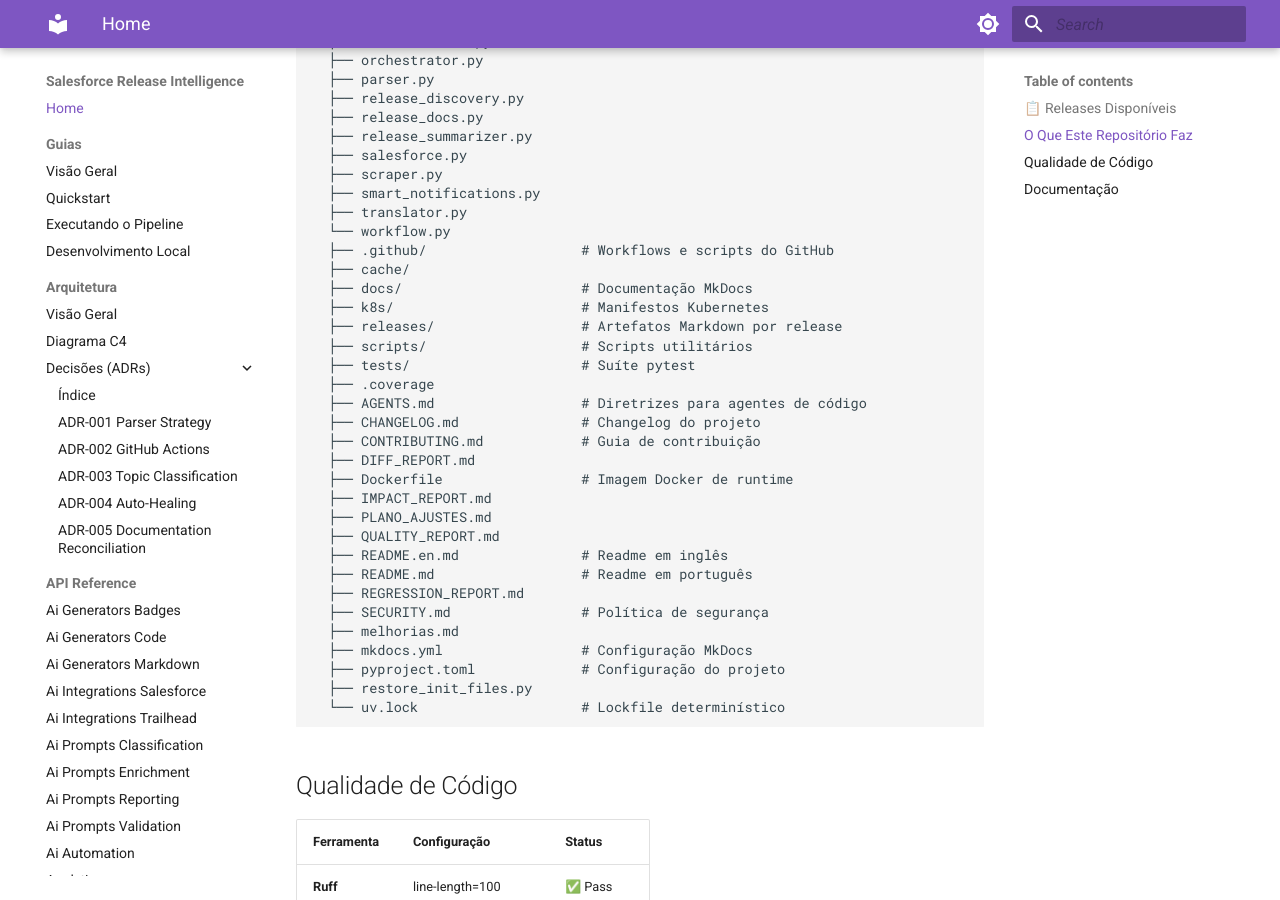
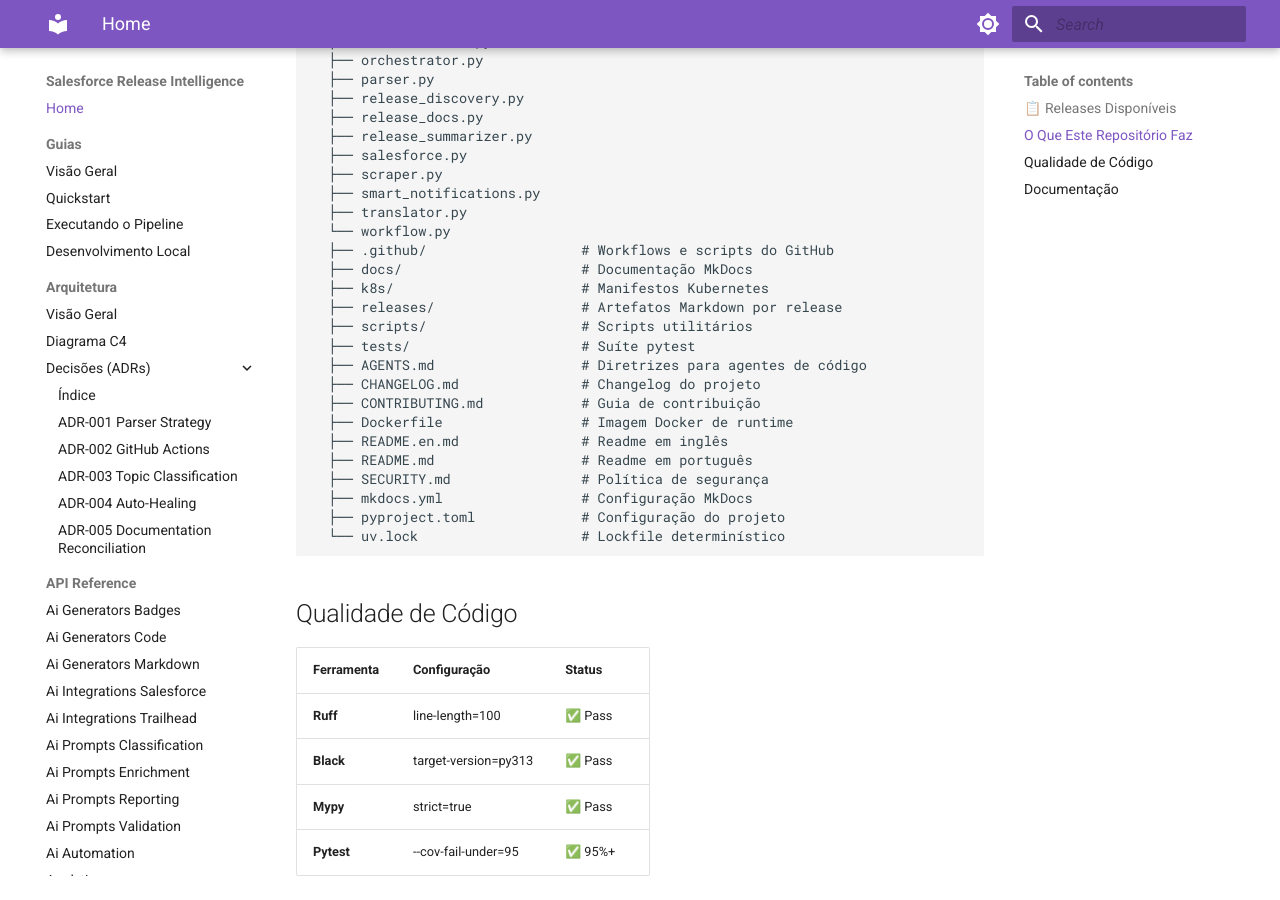
Before and after one commit to Fatal1tyBarucco/Salesforce-WebDev, an MkDocs documentation site: the page built from docs/index.md, in a window 1280 px wide and 900 px high, scrolled down 6525 px. Built offline with MkDocs 1.6.1 and Material for MkDocs 9.7.7, drawn with Linux system fonts in a browser that asks for light colours.

Commit message:
docs(sync): reconcile documentation — 2026-09-19 01:39 UTC

````diff
--- a/docs/index.md
+++ b/docs/index.md
@@ -334,30 +334,22 @@ Salesforce-WebDev/
   ├── translator.py
   └── workflow.py
   ├── .github/                   # Workflows e scripts do GitHub
-  ├── cache/
   ├── docs/                      # Documentação MkDocs
   ├── k8s/                       # Manifestos Kubernetes
   ├── releases/                  # Artefatos Markdown por release
   ├── scripts/                   # Scripts utilitários
   ├── tests/                     # Suíte pytest
-  ├── .coverage
   ├── AGENTS.md                  # Diretrizes para agentes de código
   ├── CHANGELOG.md               # Changelog do projeto
   ├── CONTRIBUTING.md            # Guia de contribuição
-  ├── DIFF_REPORT.md
   ├── Dockerfile                 # Imagem Docker de runtime
-  ├── IMPACT_REPORT.md
-  ├── PLANO_AJUSTES.md
-  ├── QUALITY_REPORT.md
   ├── README.en.md               # Readme em inglês
   ├── README.md                  # Readme em português
-  ├── REGRESSION_REPORT.md
   ├── SECURITY.md                # Política de segurança
-  ├── melhorias.md
   ├── mkdocs.yml                 # Configuração MkDocs
   ├── pyproject.toml             # Configuração do projeto
-  ├── restore_init_files.py
   └── uv.lock                    # Lockfile determinístico
+
 ```
 
 ## Qualidade de Código
````
Also changed, not shown: docs/.documentation-manifest.json.
